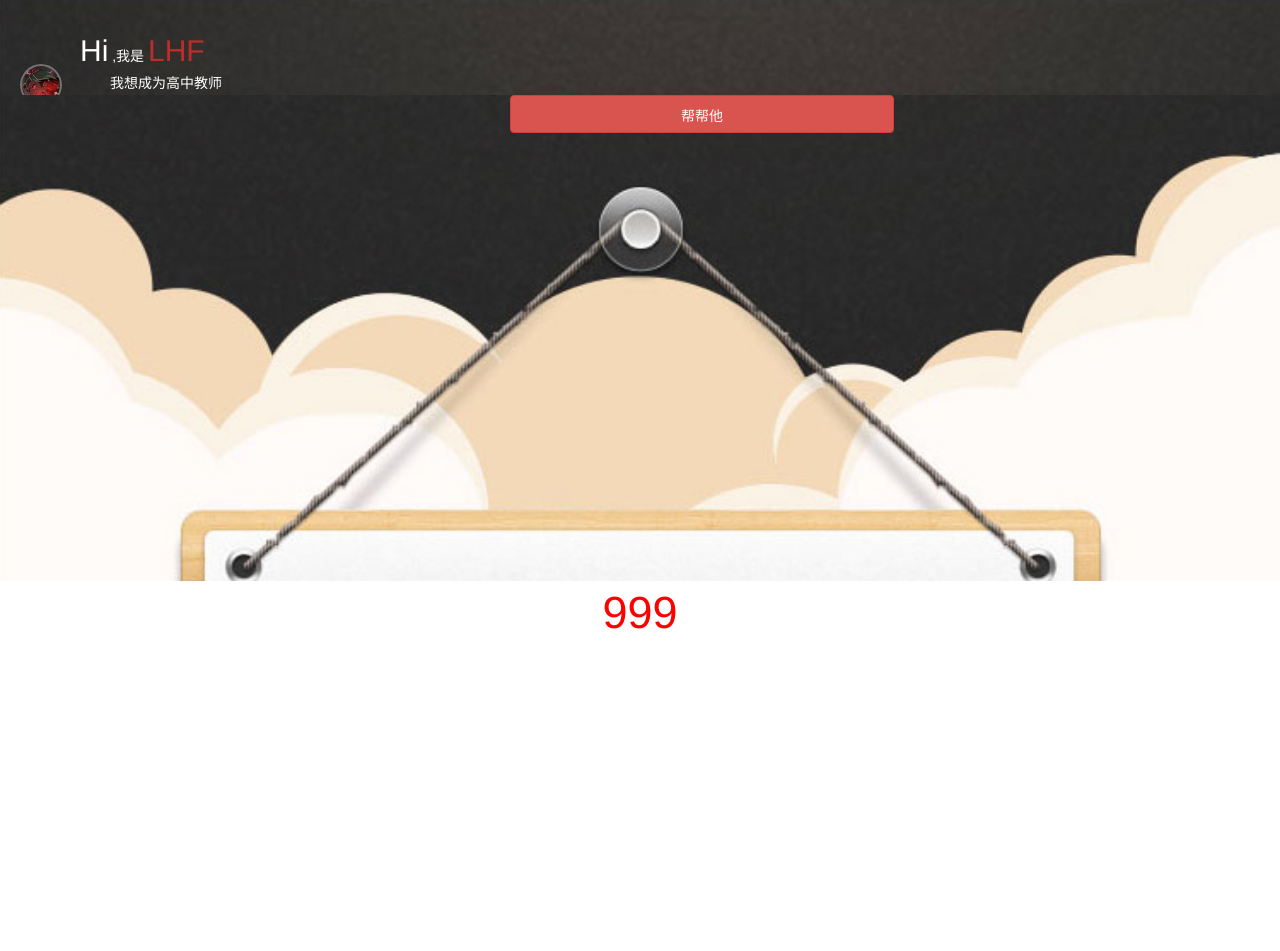
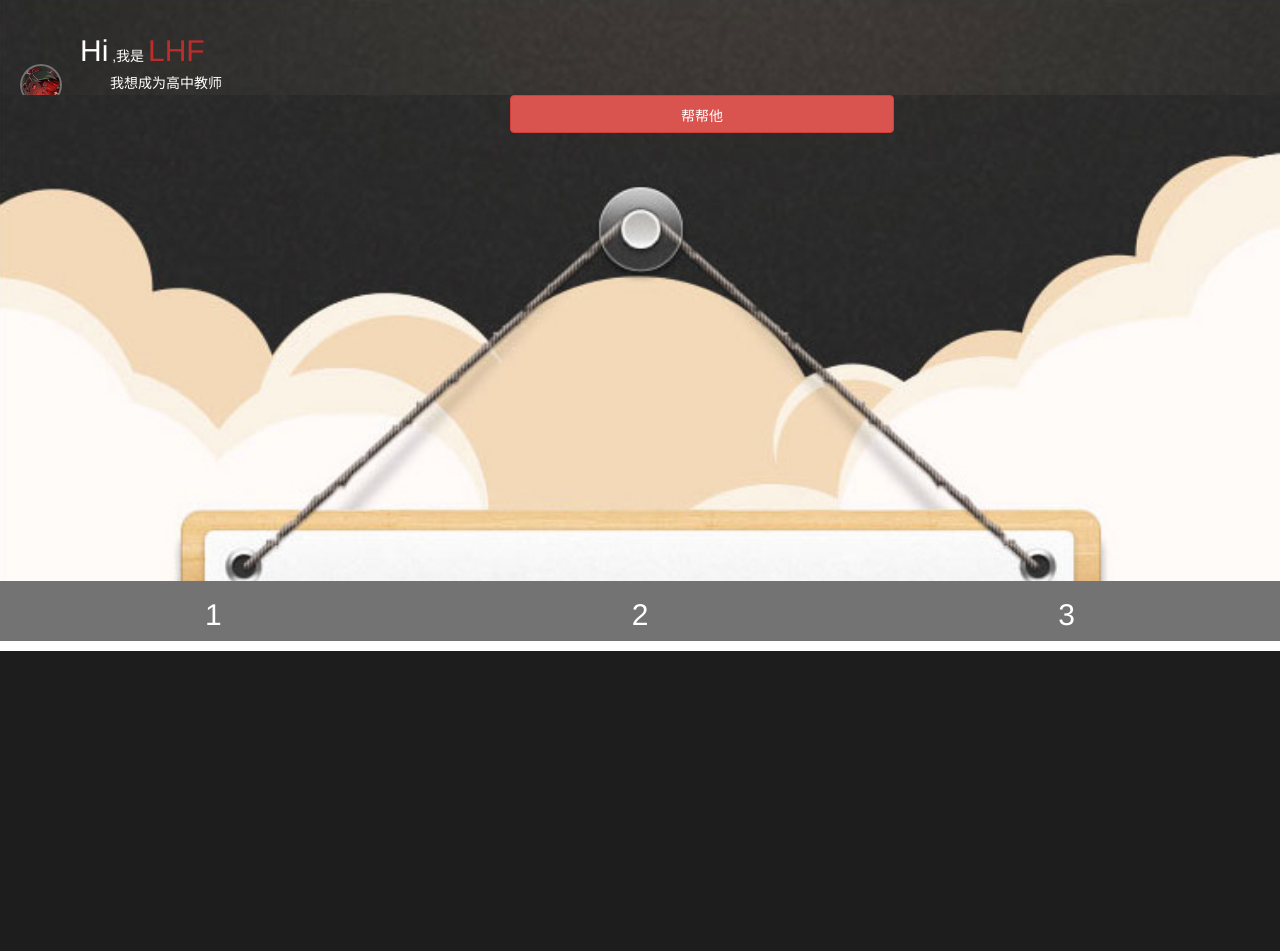
Before and after one commit to LKhuifeng/frist_work, a plain HTML site: page index.html in a window 1280 px wide. Before the commit the page ends 800 px from the top, so only its background shows below. Drawn offline with nearby package versions, Linux system fonts and the light colour scheme.

Commit message:
under content

```diff
--- a/css/style.css
+++ b/css/style.css
@@ -1,6 +1,34 @@
 span{
 	color: white;
 }
+
+/* table{
+	width: 100%;
+	height: 55px;
+	margin-top: 10px;
+}
+
+tr{
+	height: 45px;
+	margin-bottom: 10px;
+}
+
+th{
+	height: 45px;
+	text-align:center;
+	margin-left: auto;
+	margin-right: auto;
+	background-color: #737373;
+	width: 33%;
+	color: white;
+	font-size: 28px;
+	transition:width 1s,margin-top 1s;
+	-moz-transition:width 1s,margin-top 1s;
+	-webkit-transition:width 1s,margin-top 1s;
+}th:hover{
+	margin-top: 10px;
+	width: 40%;
+} */
 
 .bg1{
 	background-image: url(../img/bg1.jpg);
@@ -18,8 +46,12 @@ span{
 	background-size: 100%;
 	height: auto;
 	max-width: 100%;
-	min-height: 400px;
+	min-height: 300px;
 	position: relative;
+}
+.bg3{
+	background-color: #1D1D1D;
+	min-height: 300px;
 }
 
 #headp{
@@ -83,3 +115,104 @@ span{
 	height: 0px;
 	font-size: 45px;
 }
+
+.allchose{
+	width: 100%;
+	height: 70px;
+	position: relative;
+}
+
+.chose1{
+	position: absolute;
+	width: 33.333%;
+	height: 60px;
+	text-align:center;
+	margin-left: auto;
+	margin-right: auto;
+	padding-top: 10px;
+	border: 0px;
+	background-color: #737373;
+	font-size: 30px;
+	color: white;
+	transition:width 1s,margin-top 1s;
+	-moz-transition:width 1s,margin-top 1s;
+	-webkit-transition:width 1s,margin-top 1s;
+}.chose1:focus{
+	margin-top: 10px;
+	width: 40%;
+	background-color:  #1D1D1D;
+}.chose1:hover{
+	margin-top: 10px;
+	width: 40%;
+	background-color:  #1D1D1D;
+}.chose1:active{
+	margin-top: 10px;
+	width: 40%;
+	background-color:  #1D1D1D;
+}
+
+.chose2{
+	position: absolute;
+	float: left;
+	width: 33.333%;
+	height: 60px;
+	text-align:center;
+	margin-left: 33.333%;
+	margin-right: auto;
+	padding-top: 10px;
+	border: 0px;
+	background-color: #737373;
+	font-size: 30px;
+	color: white;
+	transition:width 1s,margin-top 1s;
+	-moz-transition:width 1s,margin-top 1s;
+	-webkit-transition:width 1s,margin-top 1s;
+}.chose2:focus{
+	margin-left: 30%;
+	margin-top: 10px;
+	width: 40%;
+	background-color:  #1D1D1D;
+}.chose2:hover{
+	margin-left: 30%;
+	margin-top: 10px;
+	width: 40%;
+	background-color:  #1D1D1D;
+}.chose2:active{
+	margin-left: 30%;
+	margin-top: 10px;
+	width: 40%;
+	background-color:  #1D1D1D;
+}
+
+.chose3{
+	position: absolute;
+	float: left;
+	width: 33.333%;
+	height: 60px;
+	text-align:center;
+	margin-left: 66.666%;
+	margin-right: auto;
+	padding-top: 10px;
+	border: 0px;
+	background-color: #737373;
+	font-size: 30px;
+	color: white;
+	transition:width 1s,margin-top 1s;
+	-moz-transition:width 1s,margin-top 1s;
+	-webkit-transition:width 1s,margin-top 1s;
+}.chose3:focus{
+	margin-left: 60%;
+	margin-top: 10px;
+	width: 40%;
+	background-color:  #1D1D1D;
+}.chose3:hover{
+	margin-left: 60%;
+	margin-top: 10px;
+	width: 40%;
+	background-color:  #1D1D1D;
+}.chose3:active{
+	margin-left: 60%;
+	margin-top: 10px;
+	width: 40%;
+	background-color:  #1D1D1D;
+}
--- a/index.html
+++ b/index.html
@@ -29,11 +29,20 @@
 
     <section class="center_content">
         <div class="bg2">
-        <button type="button" class="btn btn-danger" id="help_button">   帮帮他   </button>
+        <button type="button" class="btn btn-danger" id="help_button">帮帮他</button>
           <div class="number">999</div>
         </div>
     </section>
 
+    <section class="under_content">
+        <div class="allchose">
+          <button class="chose1">1</button>
+          <button class="chose2">2</button>
+          <button class="chose3">3</button>
+        </div>
+        <div class="bg3">
+        </div>
+    </section>
 
     <script src="http://code.jquery.com/jquery.js"></script>
     <script src="js/bootstrap.min.js"></script>
```
